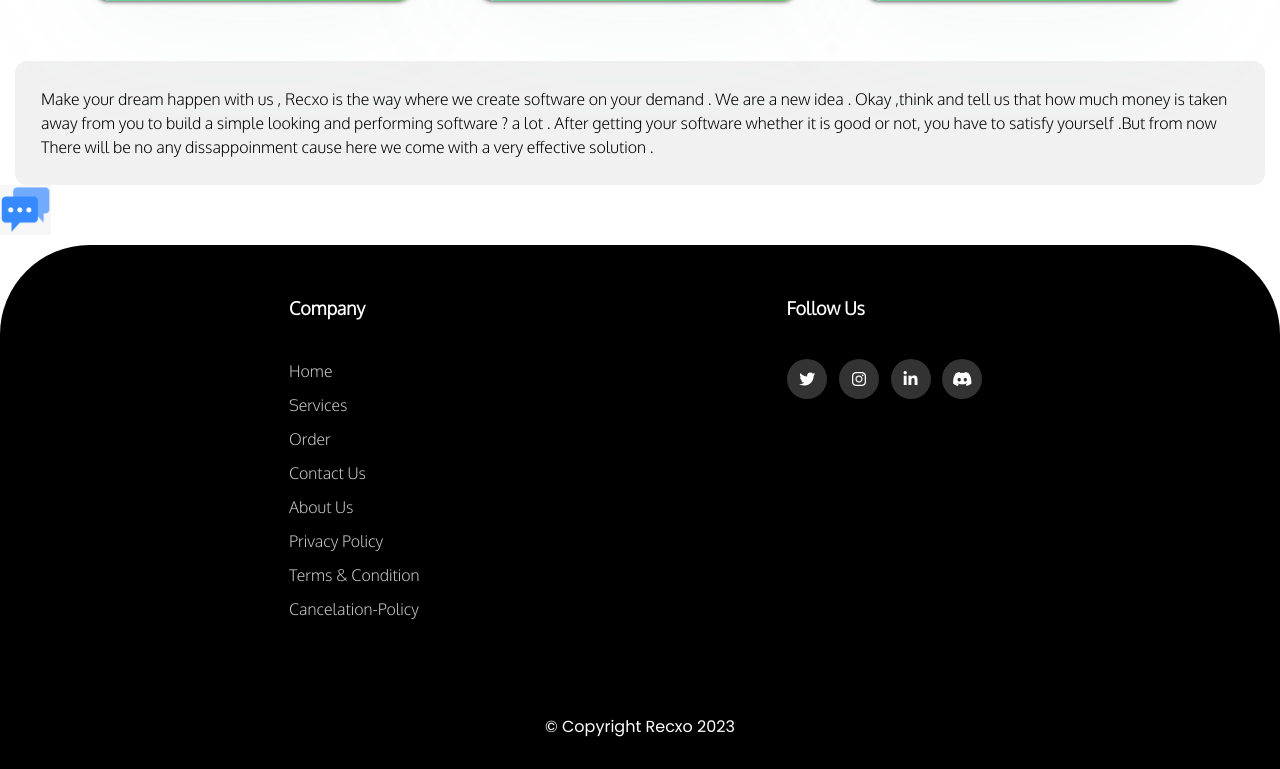
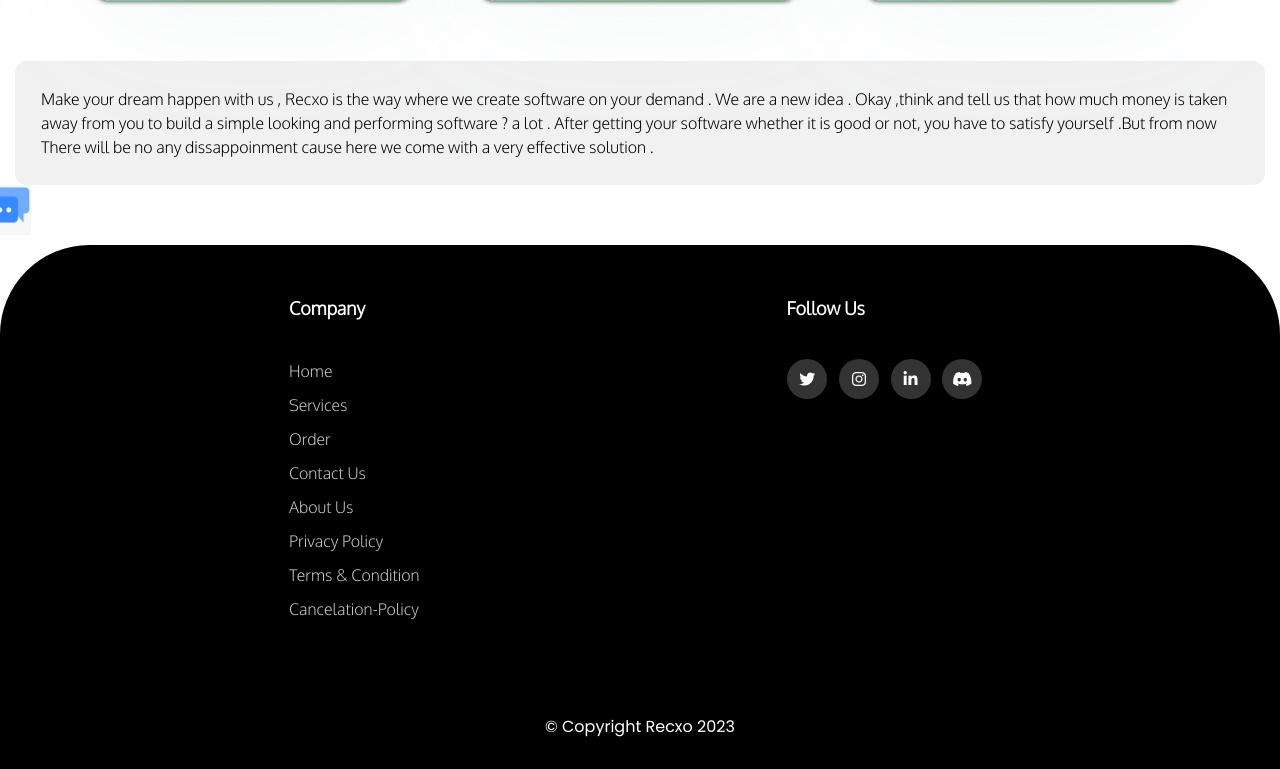
Before and after one commit to rishv1912/recxo-website, a Django app: page / in a window 1280 px wide. Shown: the part 2368-3137 px from the top of the page. Run offline with Django 4.2, Linux system fonts and the light colour scheme.

Commit message:
starting the chat button

```diff
--- a/static/style/index.css
+++ b/static/style/index.css
@@ -363,6 +363,8 @@ body {
 /* ==========================================  mainpage ends =========================================  */
 /* ==========================================  floating chat button =========================================  */
 .float_message_icon{
+    position: relative;
+    right: 20px;
 
 }
 
--- a/templates/navbar.html
+++ b/templates/navbar.html
@@ -50,7 +50,7 @@
             <li class="item">
               <a class="_nav-items" href="{% url 'about'%}">About Us</a>
             </li>
-            <!-- {% if user.is_authenticated %}
+            {% if user.is_authenticated %}
             <li id="item-dropdown">
               <ul class="navbar-nav ml-auto mx-1">
                 <li class="nav-item dropdown">
@@ -97,7 +97,7 @@
             </li>
 
             {% endif %}
-            <li id="min-scrn-dropdown">
+            <!-- <li id="min-scrn-dropdown">
               <ul class="navbar-nav ml-auto mx-1">
                 <li class="nav-item dropdown">
                   <a
```
